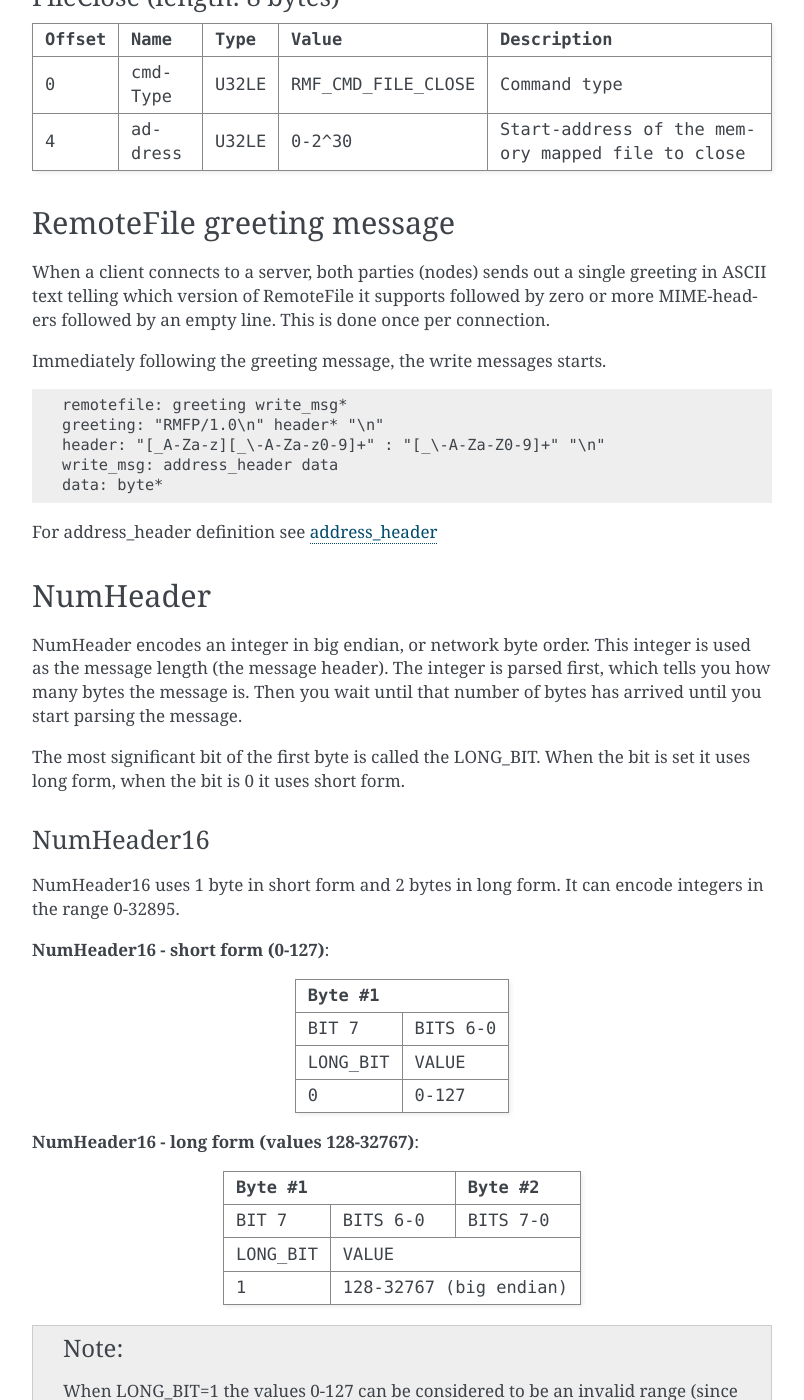
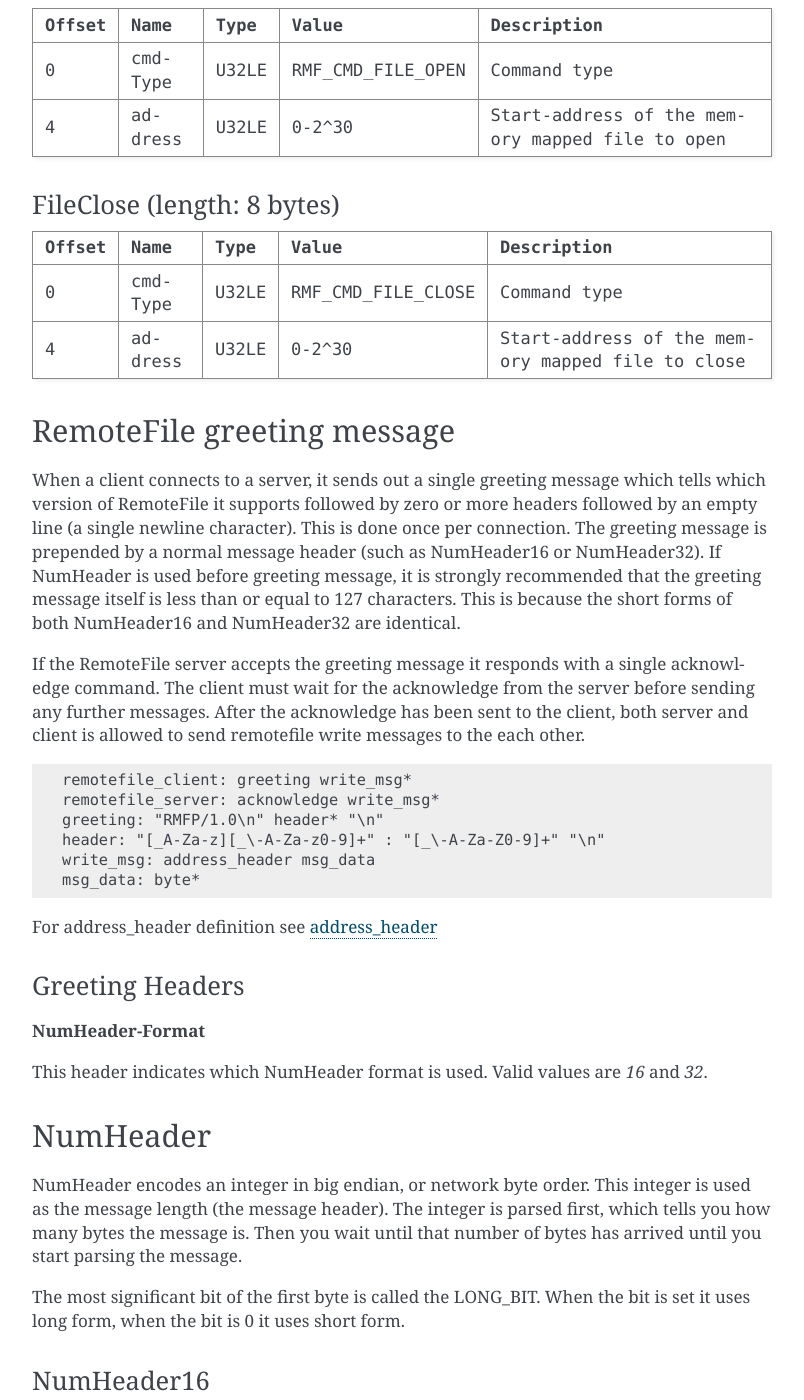
Before and after one commit to cogu/apx-doc, a Sphinx documentation site: the page built from doc/remotefile.rst, in a window 1280 px wide and 1400 px high, scrolled down 8773 px. Shown: the whole window, without its empty margins (388-1192 px from the left). Built offline with Sphinx 7.4.7, drawn with Linux system fonts in a browser that asks for light colours; some of the changed text lies outside the part shown.

Commit message:
changed remotefile protocol greeting sequence

```diff
--- a/doc/remotefile.rst
+++ b/doc/remotefile.rst
@@ -323,6 +327,17 @@ the start address of the file you want to close.
 
 Command data structures
 -----------------------
+
+Acknowledge
+~~~~~~~~~~~
+
+.. rst-class:: table-numbers
+
+   +--------+------------+--------+---------------------+----------------------------------------------------+
+   | Offset |    Name    | Type   |  Value              |   Description                                      |
+   +========+============+========+=====================+====================================================+
+   |   0    |  cmdType   |  U32LE | RMF_CMD_ACK         |   Command type                                     |
+   +--------+------------+--------+---------------------+----------------------------------------------------+
 
 FileInfo (length: 48-1024 bytes)
 ~~~~~~~~~~~~~~~~~~~~~~~~~~~~~~~~
@@ -435,21 +450,36 @@ FileClose (length: 8 bytes)
 RemoteFile greeting message
 ---------------------------
 
-When a client connects to a server, both parties (nodes) sends out a single greeting in ASCII text telling which version of RemoteFile it supports
-followed by zero or more MIME-headers followed by an empty line. This is done once per connection.
+When a client connects to a server, it sends out a single greeting message which tells which version of RemoteFile it supports
+followed by zero or more headers followed by an empty line (a single newline character). This is done once per connection.
+The greeting message is prepended by a normal message header (such as NumHeader16 or NumHeader32).
+If NumHeader is used before greeting message, it is strongly recommended that the greeting message itself is less than or equal to 127 characters.
+This is because the short forms of both NumHeader16 and NumHeader32 are identical.
 
-Immediately following the greeting message, the write messages starts.
+If the RemoteFile server accepts the greeting message it responds with a single acknowledge command.
+The client must wait for the acknowledge from the server before sending any further messages.
+After the acknowledge has been sent to the client, both server and client is allowed to send remotefile write messages to the each other.
 
 ::
 
-   remotefile: greeting write_msg*
+   remotefile_client: greeting write_msg*
+   remotefile_server: acknowledge write_msg*
    greeting: "RMFP/1.0\n" header* "\n"
    header: "[_A-Za-z][_\-A-Za-z0-9]+" : "[_\-A-Za-Z0-9]+" "\n"
-   write_msg: address_header data
-   data: byte*
+   write_msg: address_header msg_data
+   msg_data: byte*
+
+
+
 
 For address_header definition see address_header_
 
+Greeting Headers
+~~~~~~~~~~~~~~~~
+
+**NumHeader-Format**
+
+This header indicates which NumHeader format is used. Valid values are *16* and *32*.
 
 NumHeader
 ---------
```
Also changed, not shown: other parts of doc/remotefile.rst (+4 -0 lines).
